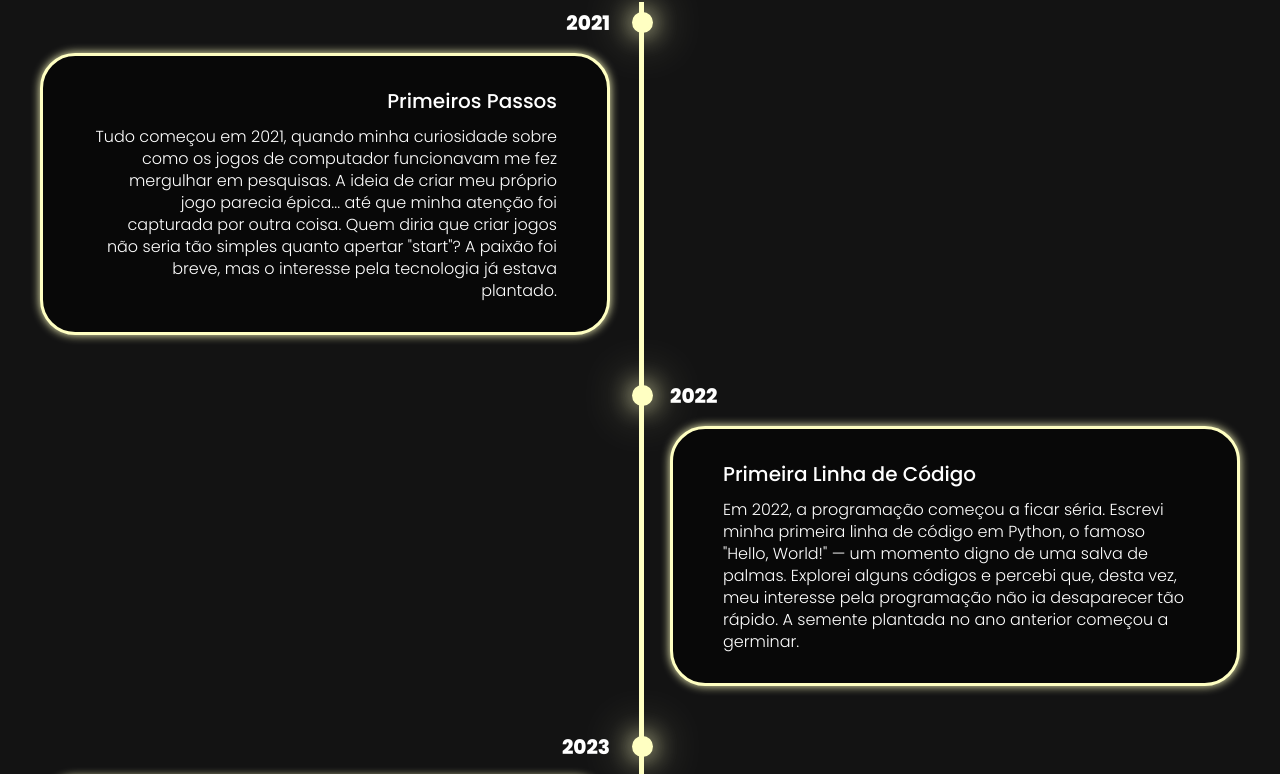
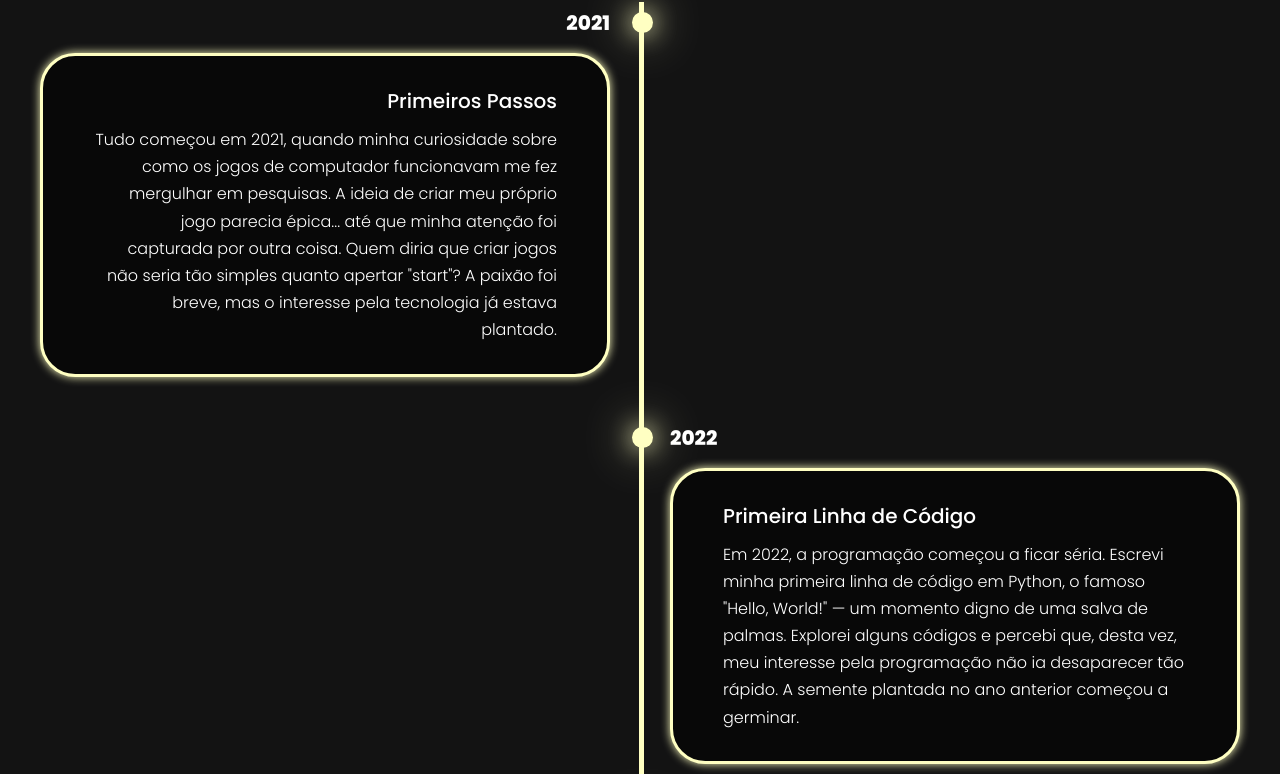
Before and after one commit to guilhermehcosta/Meu-Projeto-Portfolio, a plain HTML site: page index.html in a window 1280 px wide. Shown: the part 1079-1853 px from the top of the page. Drawn offline with nearby package versions, Linux system fonts and the light colour scheme.

Commit message:
Update style.css

```diff
--- a/style.css
+++ b/style.css
@@ -413,7 +413,7 @@ span {
      color: #fff;
      font-size: 16px;
      font-weight: 300;
-     line-height: 22px;
+     line-height: 1.7;
 }
 
 ::-webkit-scrollbar {
```
